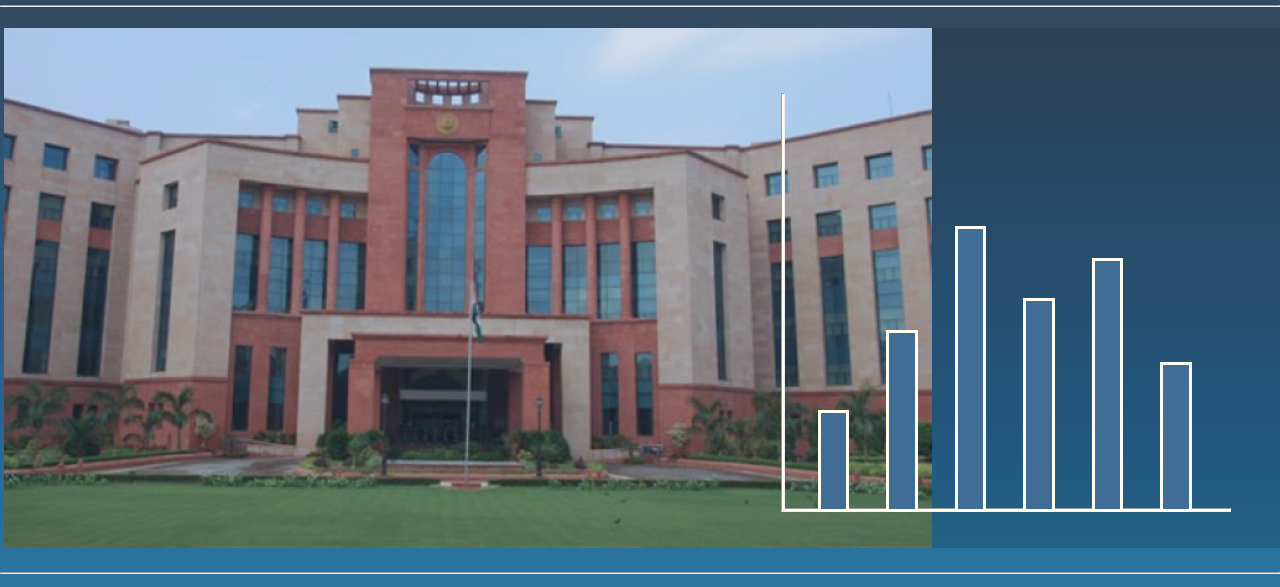
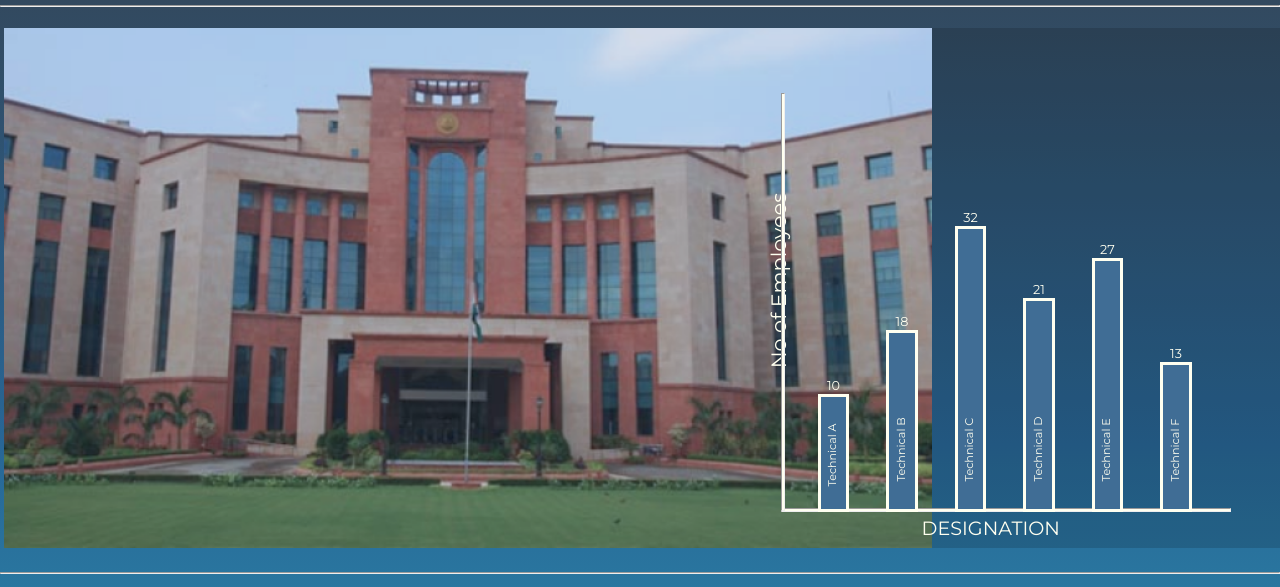
Before and after one commit to SarthakVaishampayan/DRDO, a plain HTML site: page index.html in a window 1280 px wide. Shown: the part 168-755 px from the top of the page. Drawn offline with Linux system fonts and the light colour scheme.

Commit message:
graph completed

```diff
--- a/index.html
+++ b/index.html
@@ -62,11 +62,7 @@
             </div>
         </div>
 
-        <!-- <div>
-        <Button><p>LOGIN</p>
-            <img style="mix-blend-mode: lighten;" src="assests/login logo.png" alt="">
-        </Button>
-    </div> -->
+
     </div>
     <hr style="position: relative; top: 5vh;">
 
@@ -79,19 +75,39 @@
 
         <div class="graph">
             <hr class="xaxis">
+            <p class="xText">No of Employees</p>
             <div class="yaxis">
                 <hr style="height: 52vh; width: 2px; position: relative;
                top: 7.7vh; left: 4vw;  color: #fffff0;
     background-color: #fffff0; ">
+    <p class="yText">DESIGNATION</p>
 
             </div>
             <div class="bars">
-                <div class="bar barA"></div>
-                <div class="bar barB"></div>
-                <div class="bar barC"></div>
-                <div class="bar barD"></div>
-                <div class="bar barE"></div>
-                <div class="bar barF"></div>
+                <div class="bar barA">
+                    <p class="barNUM">10</p>
+                    <p style=" top: 3.6vh; font-size: 0.69rem;" class="barText">Technical A</p>
+                </div>
+                <div class="bar barB">
+                    <p class="barNUM">18</p>
+                    <p style="top: 11vh;" class="barText">Technical B</p>
+                </div>
+                <div class="bar barC">
+                    <p class="barNUM">32</p>
+                    <p style="top: 24vh;" class="barText">Technical C</p>
+                </div>
+                <div class="bar barD">
+                    <p class="barNUM">21</p>
+                    <p style="top: 15vh;" class="barText">Technical D</p>
+                </div>
+                <div class="bar barE">
+                    <p class="barNUM">27</p>
+                    <p style="top: 20vh;" class="barText">Technical E</p>
+                </div>
+                <div class="bar barF">
+                    <p class="barNUM">13</p>
+                    <p style="top: 7vh;" class="barText">Technical F</p>
+                </div>
 
             </div>
 
--- a/style.css
+++ b/style.css
@@ -3,6 +3,8 @@
 * {
     margin: 0;
     padding: 0;
+    font-family: "Montserrat", sans-serif;
+    color: #fffff0;
 }
 
 body {
@@ -234,6 +236,20 @@ a{
     background-color: #fffff0;
 
 }
+.xText{
+    position: absolute;
+    top: 30vh;
+    left: -3vw;
+    font-size: 1.3rem;
+    rotate: -90deg;
+}
+.yText{
+    position: absolute;
+    top: 61vh;
+    left: 15vw;
+    font-size: 1.2rem;
+
+}
 
 .yaxis {
     display: flex;
@@ -256,17 +272,14 @@ a{
 .bar {
 
     background-color: #406D95;
-    /* position: relative; */
-    /* top: -3.2vh; */
-    /* height: 15vw; */
     width: 2vw;
     border: solid #fffff0;
 }
 
 .barA {
     position: relative;
-    top: 23vh;
-    height: 12vh;
+    top: 21vh;
+    height: 14vh;
 }
 
 .barB {
@@ -297,6 +310,20 @@ a{
     position: relative;
     top: 17vh;
     height: 18vh;
+}
+.barNUM{
+    position: relative;
+    top: -2.4vh;
+    text-align: center;
+    font-size: 0.8rem;
+}
+.barText{
+    rotate: -90deg;
+    width: 6vw;
+    font-size: 0.7rem;
+    position: relative;
+    /* top: 1.7vh; */
+    right: 2.05vw;
 }
 
 .box {
```
